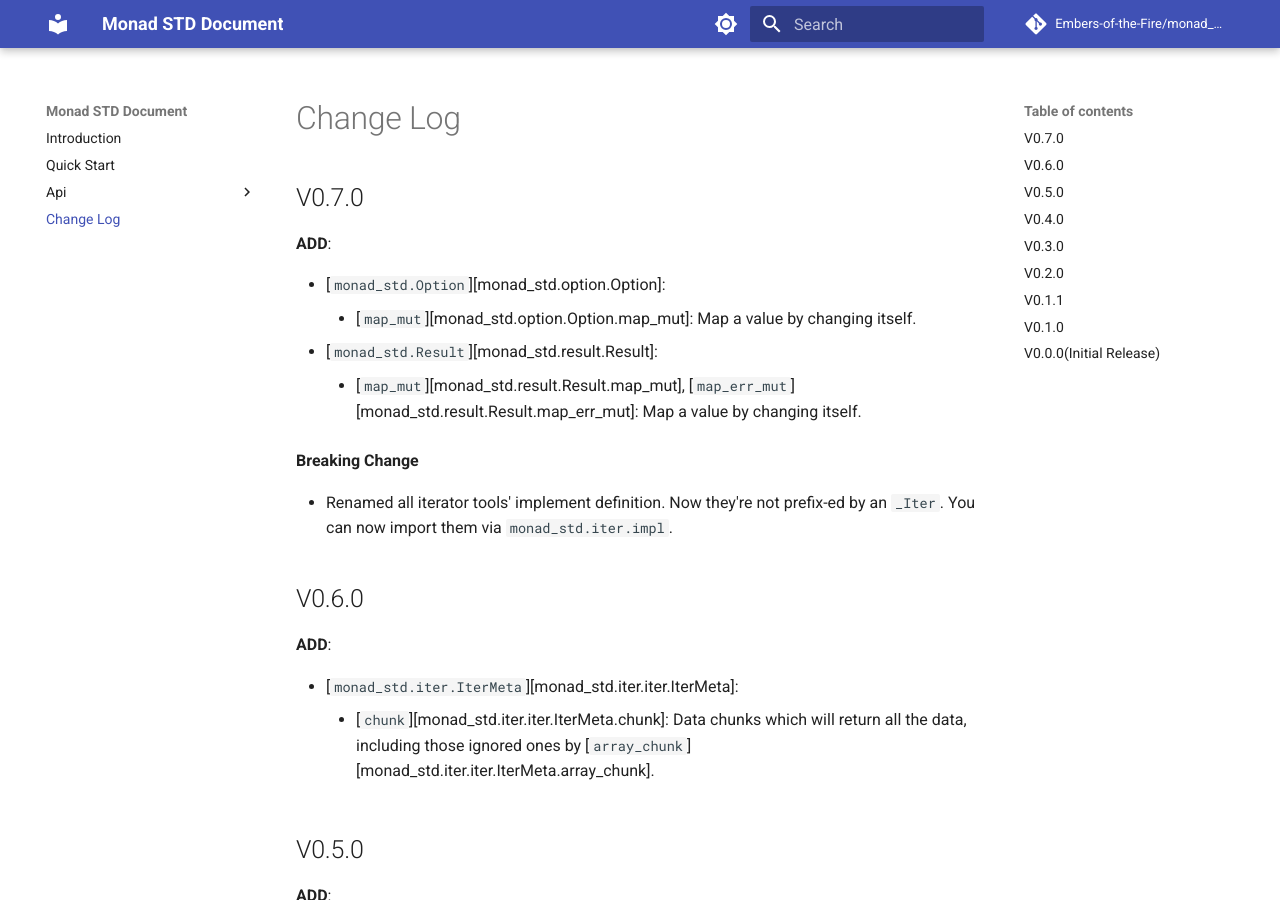
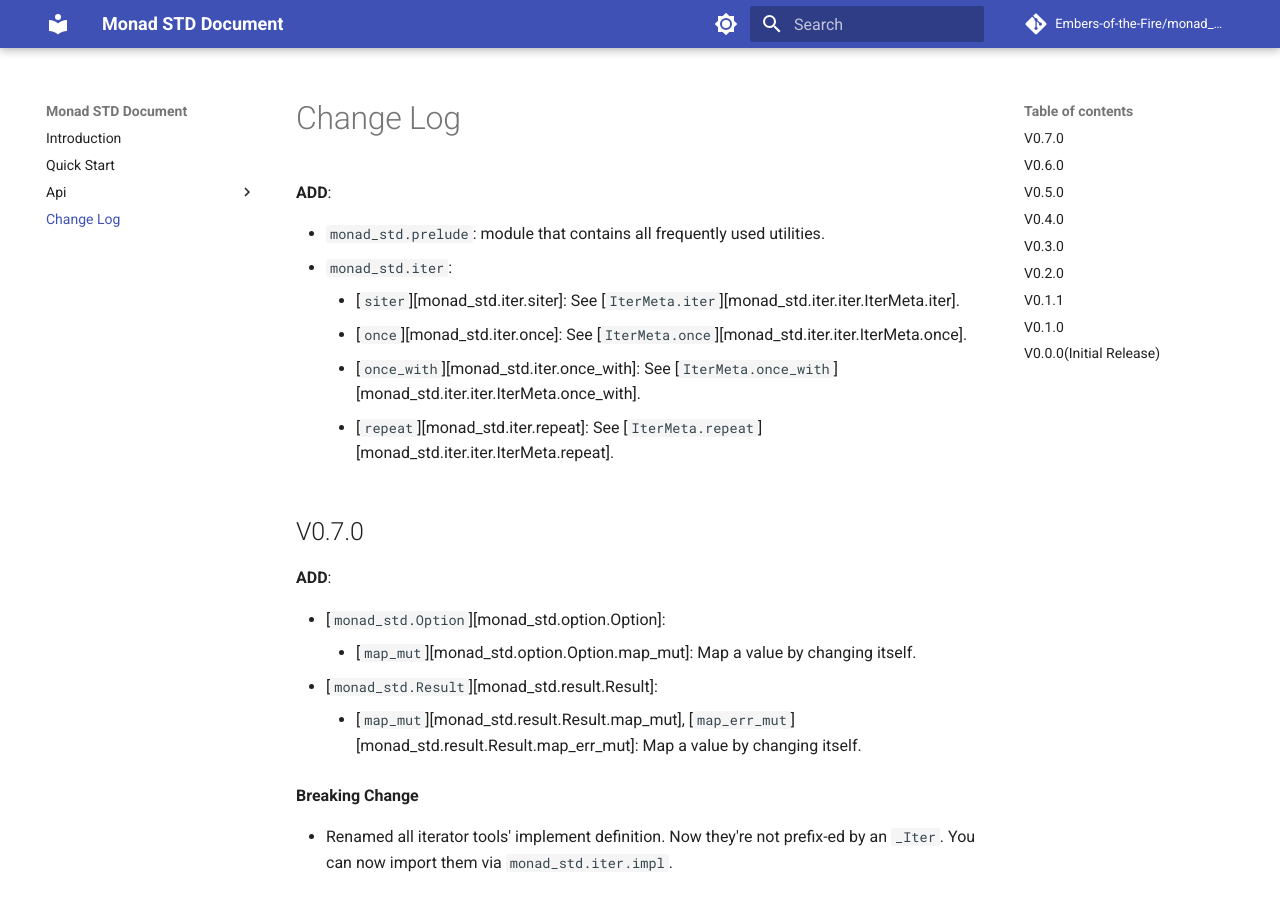
Before and after one commit to Embers-of-the-Fire/monad-std, an MkDocs documentation site: the page built from docs_src/docs/CHANGELOG.md, in a window 1280 px wide and 900 px high. Built offline with MkDocs 1.6.1 and Material for MkDocs 9.7.7, drawn with Linux system fonts in a browser that asks for light colours; comment, search, counter and statistics services are not loaded.

Commit message:
version: update version and changelog

```diff
--- a/docs_src/docs/CHANGELOG.md
+++ b/docs_src/docs/CHANGELOG.md
@@ -1,4 +1,13 @@
 # Change Log
+
+**ADD**:
+
+- `monad_std.prelude`: module that contains all frequently used utilities.
+- `monad_std.iter`:
+    - [`siter`][monad_std.iter.siter]: See [`IterMeta.iter`][monad_std.iter.iter.IterMeta.iter].
+    - [`once`][monad_std.iter.once]: See [`IterMeta.once`][monad_std.iter.iter.IterMeta.once].
+    - [`once_with`][monad_std.iter.once_with]: See [`IterMeta.once_with`][monad_std.iter.iter.IterMeta.once_with].
+    - [`repeat`][monad_std.iter.repeat]: See [`IterMeta.repeat`][monad_std.iter.iter.IterMeta.repeat].
 
 ## V0.7.0
 
--- a/pyproject.toml
+++ b/pyproject.toml
@@ -1,6 +1,6 @@
 [tool.poetry]
 name = "monad-std"
-version = "0.7.0"
+version = "0.8.0"
 description = "A library of rust-styled monad utils for python."
 authors = ["Embers-of-the-Fire <stellarishs@163.com>"]
 homepage = "https://embers-of-the-fire.github.io/monad-std/"
```
Also changed, not shown: CHANGELOG.md, 1 other file.
